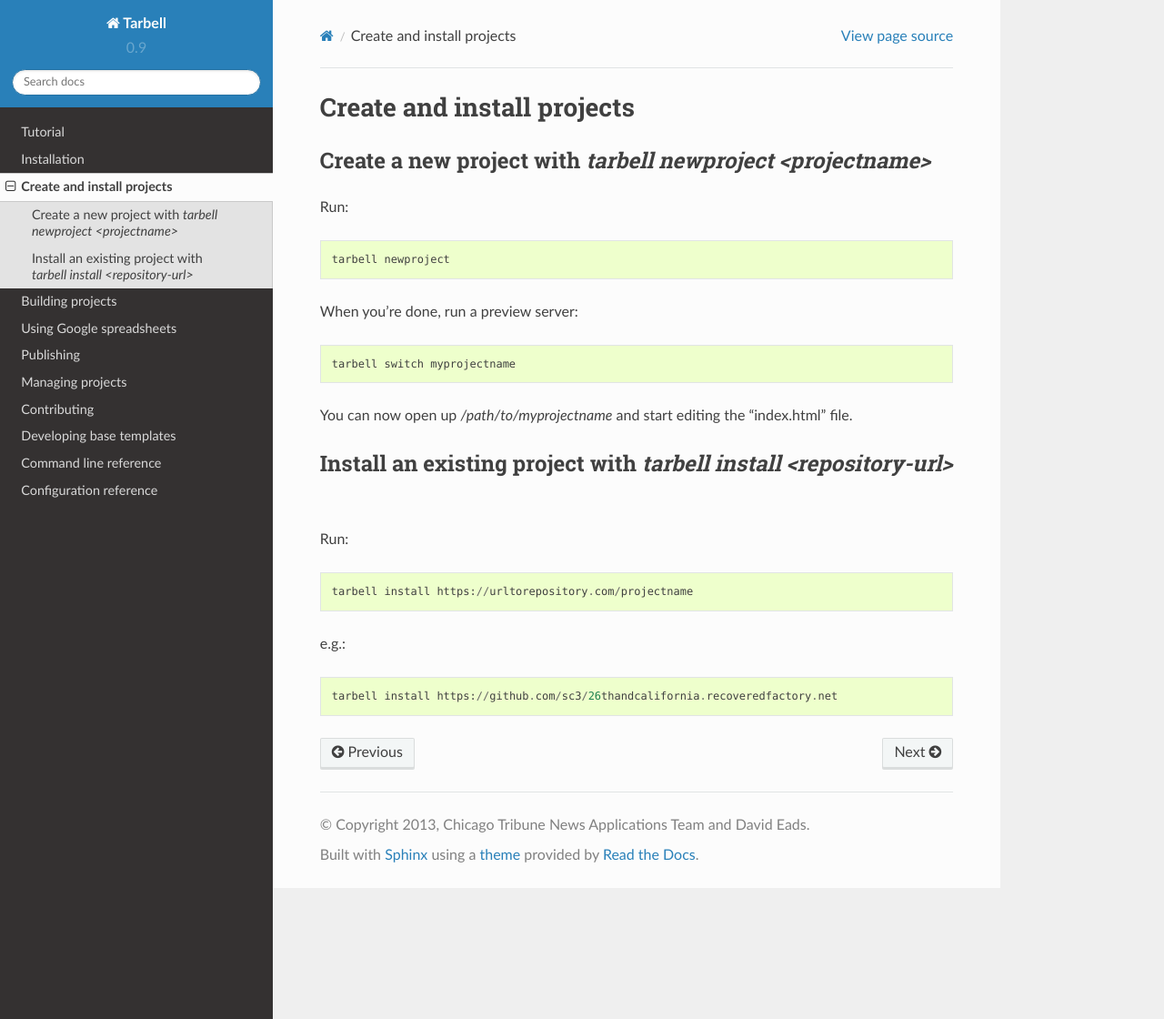
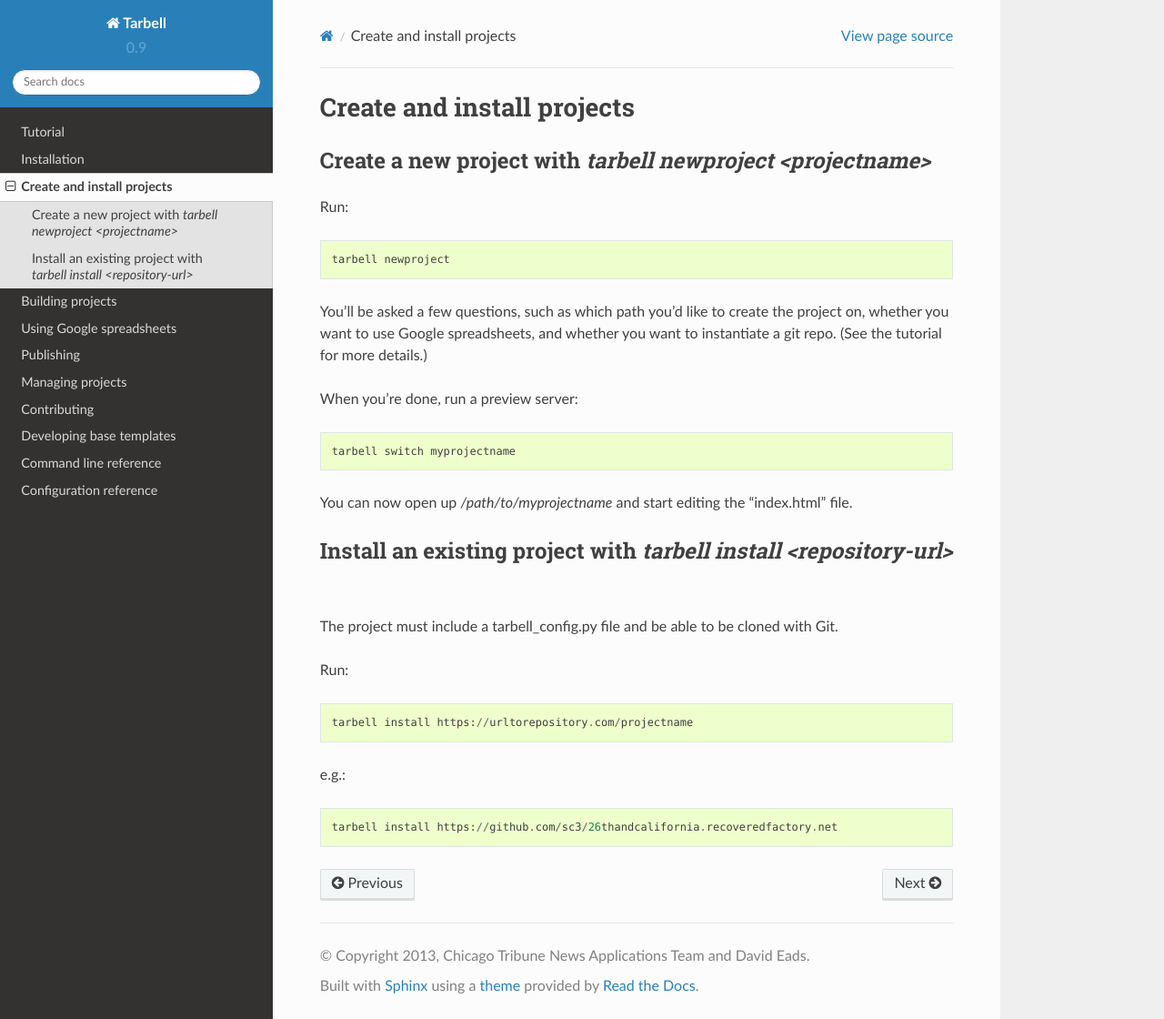
Before and after one commit to tarbell-project/tarbell, a Sphinx documentation site: the page built from tarbell/docs/create.rst, in a window 1280 px wide and 1120 px high. Shown: the whole window at 91% size. Built offline with Sphinx 7.4.7 and the Read the Docs theme 2.0.0, drawn with Linux system fonts in a browser that asks for light colours.

Commit message:
add a few little things to install tutes

```diff
--- a/tarbell/docs/create.rst
+++ b/tarbell/docs/create.rst
@@ -9,6 +9,10 @@ Run::
 
     tarbell newproject
 
+You'll be asked a few questions, such as which path you'd like to create the project on,
+whether you want to use Google spreadsheets, and whether you want to instantiate a git repo.
+(See the tutorial for more details.)
+
 When you're done, run a preview server::
 
     tarbell switch myprojectname
@@ -19,6 +23,7 @@ file.
 
 Install an existing project with `tarbell install <repository-url>`
 -------------------------------------------------------------------
+The project must include a tarbell_config.py file and be able to be cloned with Git.
 
 Run::
 
```
Also changed, not shown: 1 other file.
